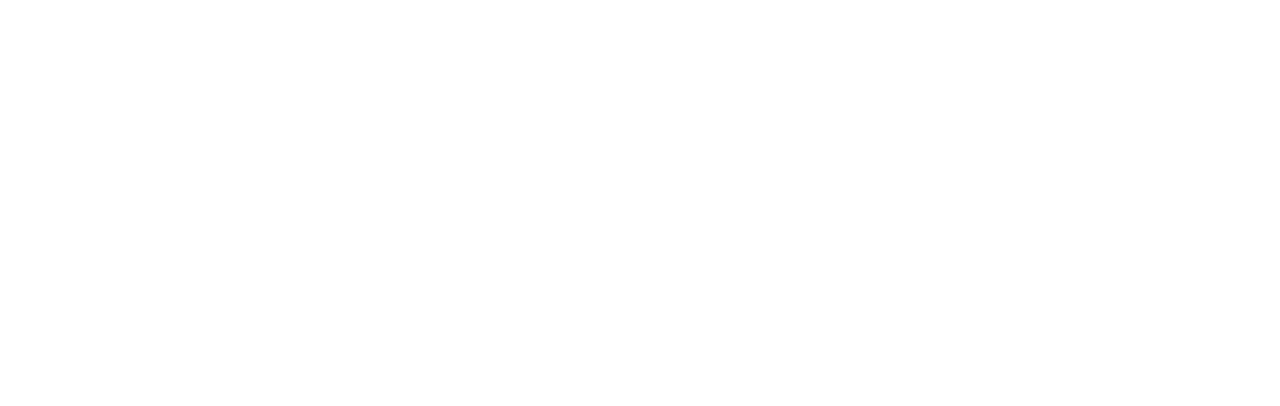
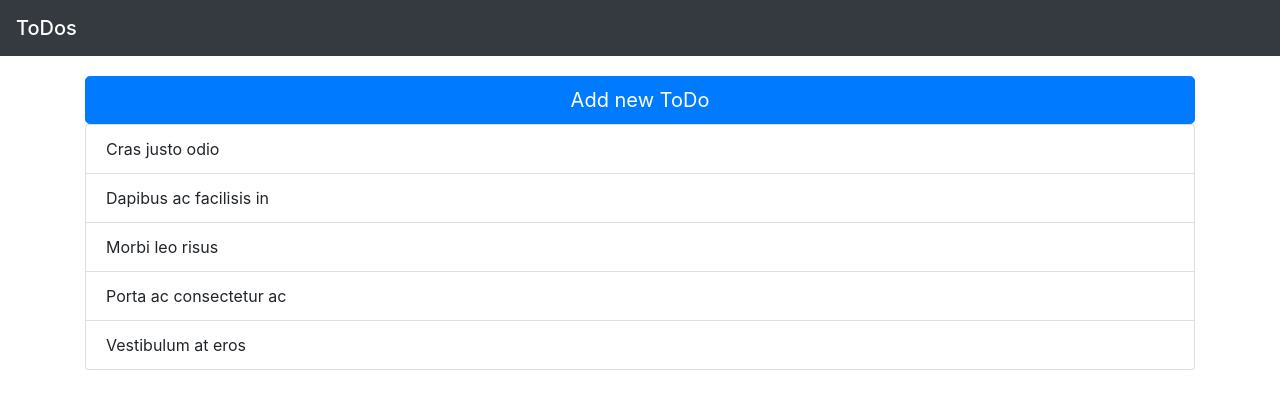
Before and after one commit to luka1220/sozialeNetzeBootstrap, a plain HTML site: page index.html in a window 1280 px wide. Drawn offline with nearby package versions, Linux system fonts and the light colour scheme.

Commit message:
Add Button and basic list

```diff
--- a/index.html
+++ b/index.html
@@ -5,6 +5,20 @@
 	<link rel="stylesheet" href="https://stackpath.bootstrapcdn.com/bootstrap/4.1.0/css/bootstrap.min.css" integrity="sha384-9gVQ4dYFwwWSjIDZnLEWnxCjeSWFphJiwGPXr1jddIhOegiu1FwO5qRGvFXOdJZ4" crossorigin="anonymous">
 </head>
 <body>
-
+	<nav class="navbar navbar-dark bg-dark">
+  		<span class="navbar-brand mb-0 h1">ToDos</span>
+	</nav>
+	<div class="container" style="margin-top: 20px;">
+		<button type="button" class="btn btn-primary btn-lg btn-block">Add new ToDo</button>
+	</div>
+	<div class="container">
+		<ul class="list-group">
+		  <li class="list-group-item">Cras justo odio</li>
+		  <li class="list-group-item">Dapibus ac facilisis in</li>
+		  <li class="list-group-item">Morbi leo risus</li>
+		  <li class="list-group-item">Porta ac consectetur ac</li>
+		  <li class="list-group-item">Vestibulum at eros</li>
+		</ul>
+	</div>
 </body>
 </html>
```
